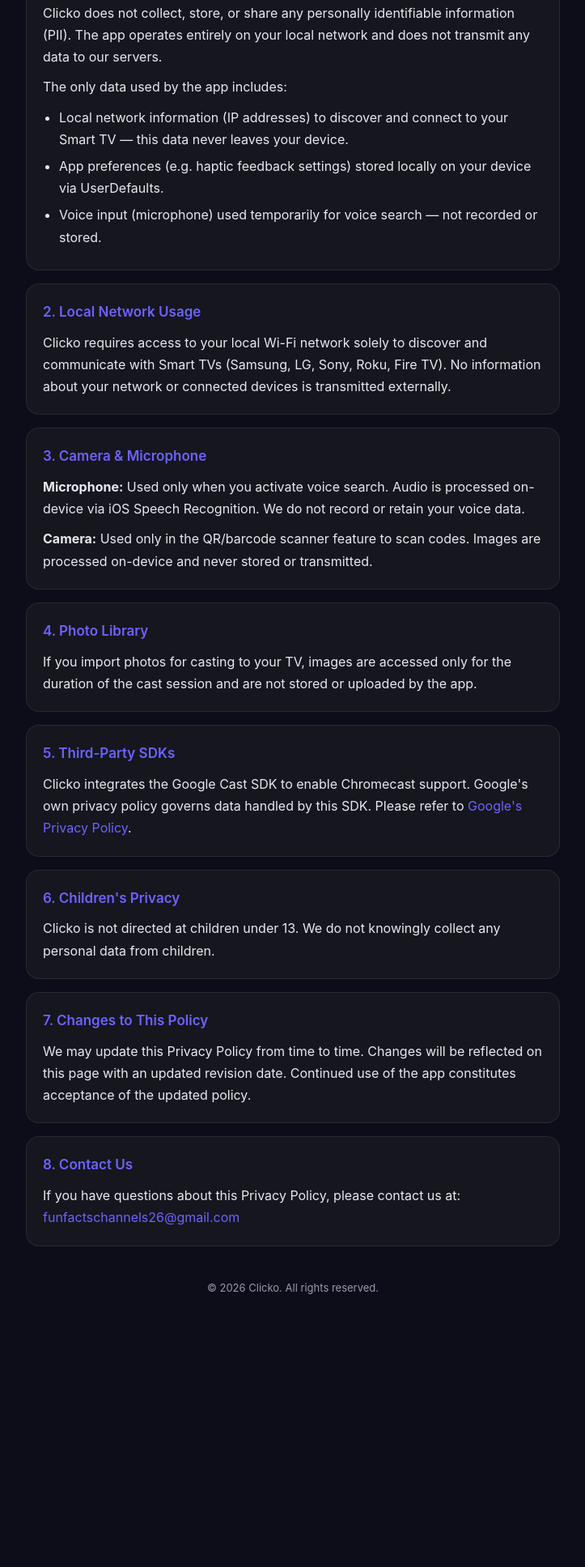
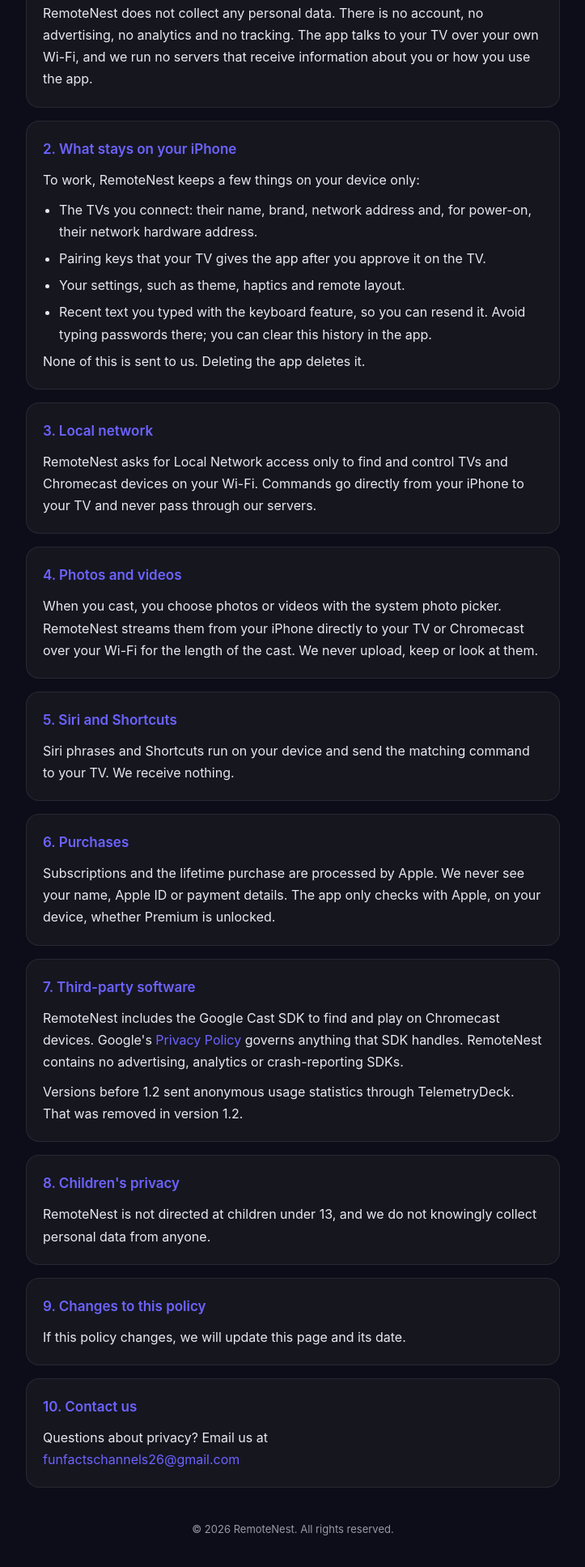
Before and after one commit to ajain26/app-policies, a plain HTML site: page clicko/privacy-policy.html in a window 1280 px wide. Shown: the part 225-2160 px from the top of the page at 81% size, without its empty margins (278-1001 px from the left). Before the commit the page ends 1886 px from the top, so only its background shows below. Drawn offline with Linux system fonts and the light colour scheme.

Commit message:
RemoteNest 1.2: privacy policy, terms and support say Data Not Collected and use the RemoteNest name
Co-Authored-By: Claude Opus 5.5 <noreply@anthropic.com>
Claude-Session: https://claude.ai/code/session_011G6YSFMruWxWajy63C2YTD

```diff
--- a/clicko/privacy-policy.html
+++ b/clicko/privacy-policy.html
@@ -3,7 +3,7 @@
 <head>
   <meta charset="UTF-8" />
   <meta name="viewport" content="width=device-width, initial-scale=1.0" />
-  <title>Privacy Policy – Clicko</title>
+  <title>RemoteNest Privacy Policy</title>
   <style>
     :root {
       --bg: #0D0D1A;
@@ -53,59 +53,70 @@
 
   <header>
     <h1>Privacy Policy</h1>
-    <p class="subtitle">Clicko – Smart TV Remote &nbsp;·&nbsp; Last updated: March 2026</p>
+    <p class="subtitle">RemoteNest: Smart TV Remote &nbsp;·&nbsp; Last updated: November 2026</p>
   </header>
 
   <div class="card">
-    <h2>1. Information We Collect</h2>
-    <p>Clicko does not collect, store, or share any personally identifiable information (PII). The app operates entirely on your local network and does not transmit any data to our servers.</p>
-    <p>The only data used by the app includes:</p>
-    <ul>
-      <li>Local network information (IP addresses) to discover and connect to your Smart TV — this data never leaves your device.</li>
-      <li>App preferences (e.g. haptic feedback settings) stored locally on your device via UserDefaults.</li>
-      <li>Voice input (microphone) used temporarily for voice search — not recorded or stored.</li>
-    </ul>
+    <h2>1. The short version</h2>
+    <p>RemoteNest does not collect any personal data. There is no account, no advertising, no analytics and no tracking. The app talks to your TV over your own Wi-Fi, and we run no servers that receive information about you or how you use the app.</p>
   </div>
 
   <div class="card">
-    <h2>2. Local Network Usage</h2>
-    <p>Clicko requires access to your local Wi-Fi network solely to discover and communicate with Smart TVs (Samsung, LG, Sony, Roku, Fire TV). No information about your network or connected devices is transmitted externally.</p>
+    <h2>2. What stays on your iPhone</h2>
+    <p>To work, RemoteNest keeps a few things on your device only:</p>
+    <ul>
+      <li>The TVs you connect: their name, brand, network address and, for power-on, their network hardware address.</li>
+      <li>Pairing keys that your TV gives the app after you approve it on the TV.</li>
+      <li>Your settings, such as theme, haptics and remote layout.</li>
+      <li>Recent text you typed with the keyboard feature, so you can resend it. Avoid typing passwords there; you can clear this history in the app.</li>
+    </ul>
+    <p>None of this is sent to us. Deleting the app deletes it.</p>
   </div>
 
   <div class="card">
-    <h2>3. Camera & Microphone</h2>
-    <p><strong>Microphone:</strong> Used only when you activate voice search. Audio is processed on-device via iOS Speech Recognition. We do not record or retain your voice data.</p>
-    <p><strong>Camera:</strong> Used only in the QR/barcode scanner feature to scan codes. Images are processed on-device and never stored or transmitted.</p>
+    <h2>3. Local network</h2>
+    <p>RemoteNest asks for Local Network access only to find and control TVs and Chromecast devices on your Wi-Fi. Commands go directly from your iPhone to your TV and never pass through our servers.</p>
   </div>
 
   <div class="card">
-    <h2>4. Photo Library</h2>
-    <p>If you import photos for casting to your TV, images are accessed only for the duration of the cast session and are not stored or uploaded by the app.</p>
+    <h2>4. Photos and videos</h2>
+    <p>When you cast, you choose photos or videos with the system photo picker. RemoteNest streams them from your iPhone directly to your TV or Chromecast over your Wi-Fi for the length of the cast. We never upload, keep or look at them.</p>
   </div>
 
   <div class="card">
-    <h2>5. Third-Party SDKs</h2>
-    <p>Clicko integrates the Google Cast SDK to enable Chromecast support. Google's own privacy policy governs data handled by this SDK. Please refer to <a href="https://policies.google.com/privacy">Google's Privacy Policy</a>.</p>
+    <h2>5. Siri and Shortcuts</h2>
+    <p>Siri phrases and Shortcuts run on your device and send the matching command to your TV. We receive nothing.</p>
   </div>
 
   <div class="card">
-    <h2>6. Children's Privacy</h2>
-    <p>Clicko is not directed at children under 13. We do not knowingly collect any personal data from children.</p>
+    <h2>6. Purchases</h2>
+    <p>Subscriptions and the lifetime purchase are processed by Apple. We never see your name, Apple ID or payment details. The app only checks with Apple, on your device, whether Premium is unlocked.</p>
   </div>
 
   <div class="card">
-    <h2>7. Changes to This Policy</h2>
-    <p>We may update this Privacy Policy from time to time. Changes will be reflected on this page with an updated revision date. Continued use of the app constitutes acceptance of the updated policy.</p>
+    <h2>7. Third-party software</h2>
+    <p>RemoteNest includes the Google Cast SDK to find and play on Chromecast devices. Google's <a href="https://policies.google.com/privacy">Privacy Policy</a> governs anything that SDK handles. RemoteNest contains no advertising, analytics or crash-reporting SDKs.</p>
+    <p>Versions before 1.2 sent anonymous usage statistics through TelemetryDeck. That was removed in version 1.2.</p>
   </div>
 
   <div class="card">
-    <h2>8. Contact Us</h2>
-    <p>If you have questions about this Privacy Policy, please contact us at:<br/>
+    <h2>8. Children's privacy</h2>
+    <p>RemoteNest is not directed at children under 13, and we do not knowingly collect personal data from anyone.</p>
+  </div>
+
+  <div class="card">
+    <h2>9. Changes to this policy</h2>
+    <p>If this policy changes, we will update this page and its date.</p>
+  </div>
+
+  <div class="card">
+    <h2>10. Contact us</h2>
+    <p>Questions about privacy? Email us at<br/>
     <a href="mailto:funfactschannels26@gmail.com">funfactschannels26@gmail.com</a></p>
   </div>
 
   <footer>
-    &copy; 2026 Clicko. All rights reserved.
+    &copy; 2026 RemoteNest. All rights reserved.
   </footer>
 
 </body>
```
Also changed, not shown: clicko/index.html (+3 -3 lines), clicko/support.html (+7 -7 lines), clicko/terms.html (+8 -9 lines).
